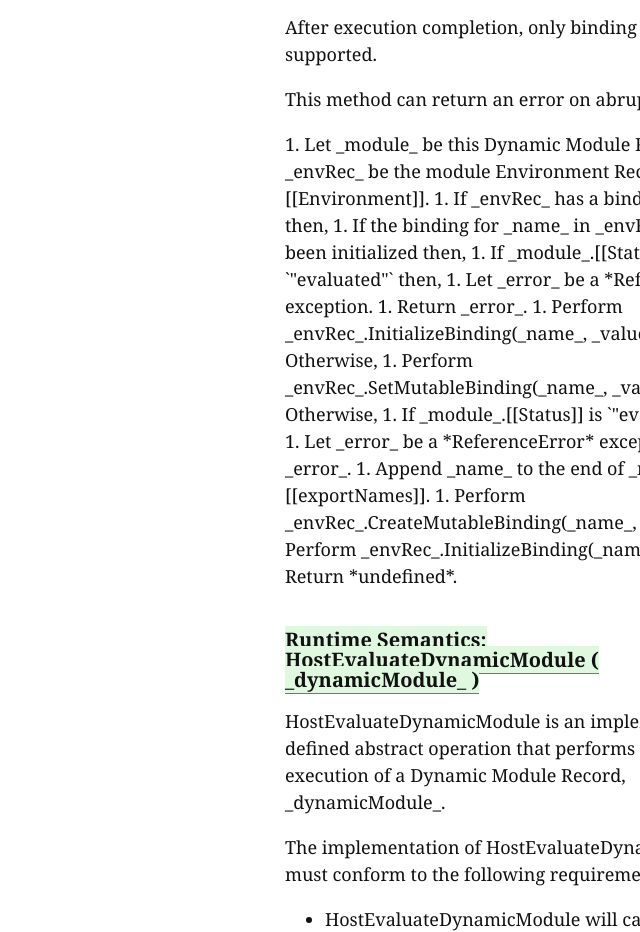
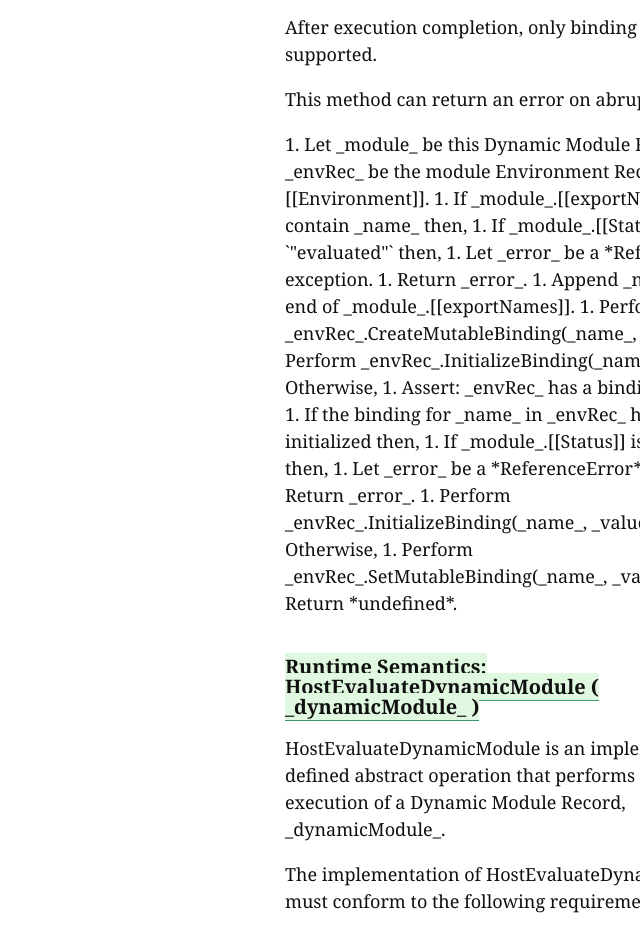
Before and after one commit to nodejs/dynamic-modules, a website: page spec.html in a window 1280 px wide. Shown: the part 8900-9832 px from the top of the page, without its empty margins (640-1280 px from the left). Drawn offline with Linux system fonts and the light colour scheme; files that its build step writes are made by us from their sources; files whose address does not match are found by name.

Commit message:
rearrange setdynamicexportbinding

```diff
--- a/spec.html
+++ b/spec.html
@@ -297,7 +297,15 @@ copyright: false
           <emu-alg>
             1. Let _module_ be this Dynamic Module Record.
             1. Let _envRec_ be the module Environment Record _module_.[[Environment]].
-            1. If _envRec_ has a binding for _name_ then,
+            1. If _module_.[[exportNames]] does not contain _name_ then,
+              1. If _module_.[[Status]] is `"evaluated"` then,
+                1. Let _error_ be a *ReferenceError* exception.
+                1. Return _error_.
+              1. Append _name_ to the end of _module_.[[exportNames]].
+              1. Perform _envRec_.CreateMutableBinding(_name_, *false*).
+              1. Perform _envRec_.InitializeBinding(_name_, _value_).
+            1. Otherwise,
+              1. Assert: _envRec_ has a binding for _name_.
               1. If the binding for _name_ in _envRec_ has not been initialized then,
                 1. If _module_.[[Status]] is `"evaluated"` then,
                   1. Let _error_ be a *ReferenceError* exception.
@@ -305,13 +313,6 @@ copyright: false
                 1. Perform _envRec_.InitializeBinding(_name_, _value_).
               1. Otherwise,
                 1. Perform _envRec_.SetMutableBinding(_name_, _value_, *true*).
-            1. Otherwise,
-              1. If _module_.[[Status]] is `"evaluated"` then,
-                1. Let _error_ be a *ReferenceError* exception.
-                1. Return _error_.
-              1. Append _name_ to the end of _module_.[[exportNames]].
-              1. Perform _envRec_.CreateMutableBinding(_name_, *false*).
-              1. Perform _envRec_.InitializeBinding(_name_, _value_).
             1. Return *undefined*.
           </emu-alg>
         </emu-clause>
```
